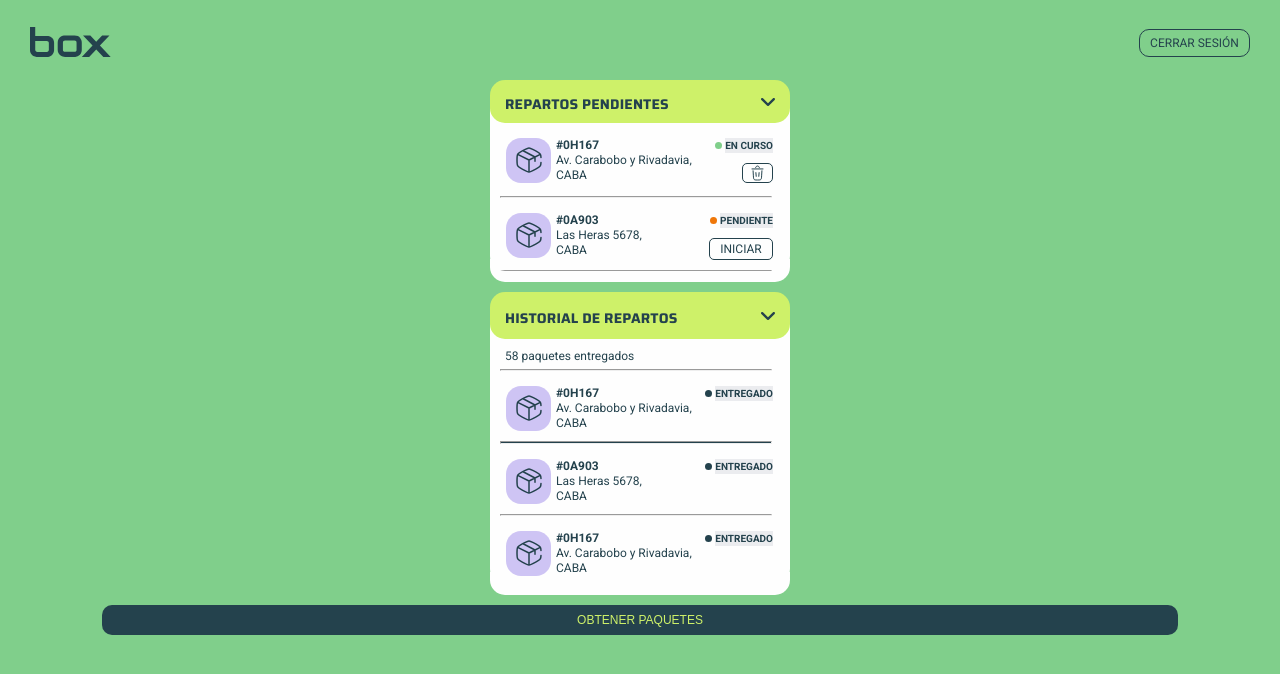
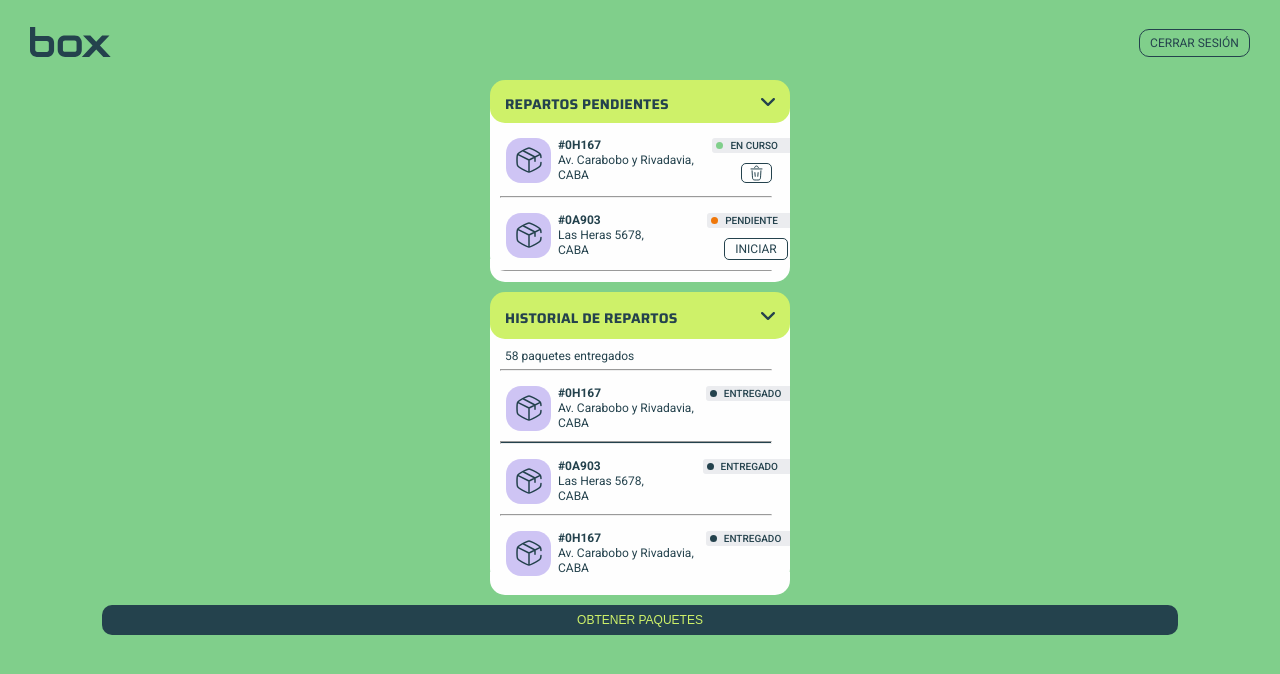
Before and after one commit to JuanPiPem/BoxDeliveryFrontend, a Next.js app: page /delivery-man/start-work-day in a window 1280 px wide. Shown: the top 674 px of the page. Built offline with nearby package versions, Linux system fonts and the light colour scheme.

Commit message:
fix styles

```diff
--- a/src/app/layout.tsx
+++ b/src/app/layout.tsx
@@ -20,6 +20,7 @@ export default function RootLayout({
 }: {
   children: React.ReactNode;
 }) {
+  // const isLogged = false;
   const isLogged = true;
 
   return (
--- a/src/commons/tableListPackages/tableListPackages.module.scss
+++ b/src/commons/tableListPackages/tableListPackages.module.scss
@@ -13,11 +13,11 @@
 
 .txt {
   font-size: 12px;
-  font-style: normal;
-  line-height: 15px; /* 125% */
+  line-height: 15px;
 }
 
 .fontNormal {
+  width: max-content;
   font-weight: 400;
 }
 
@@ -26,40 +26,44 @@
 }
 
 .div2 p {
-  margin-left: 5px;
+  margin-left: 7px;
   margin-right: 12px;
   margin-bottom: 0px;
   margin-top: 0px;
 }
 
 .div3 {
-  margin-right: 15px;
+  // margin-right: 15px;
   display: flex;
   flex-direction: column;
   align-items: flex-end;
 }
 
 .div3Aling {
-  margin-bottom: 0px;
-  margin-top: 10px;
+  margin: 10px 16px 0px 0px;
   text-align: right;
 }
 
 .statusContainer {
+  margin-right: -2px;
   display: flex;
   align-items: center;
+  background: $light-grey;
+  border-radius: 3px 0 0 3px;
+  svg {
+    all: unset;
+    margin-right: -5px;
+    margin-left: 4px;
+  }
 }
 
 .statusText {
   all: unset;
-  text-align: right;
+  padding: 0 12px;
   font-size: 10px;
-  font-style: normal;
-  font-weight: 600;
-  line-height: 15px; /* 150% */
+  font-weight: 500;
+  line-height: 15px;
   text-transform: uppercase;
-  margin-left: 3px;
-  background: $light-grey;
 }
 
 .button {
```
Also changed, not shown: src/components/admin/addPackages/AddPackages.tsx (+11 -1 lines), src/components/deliveryMan/register/Register.tsx (+5 -9 lines), src/components/deliveryMan/register/register.module.scss (+2 -12 lines).
